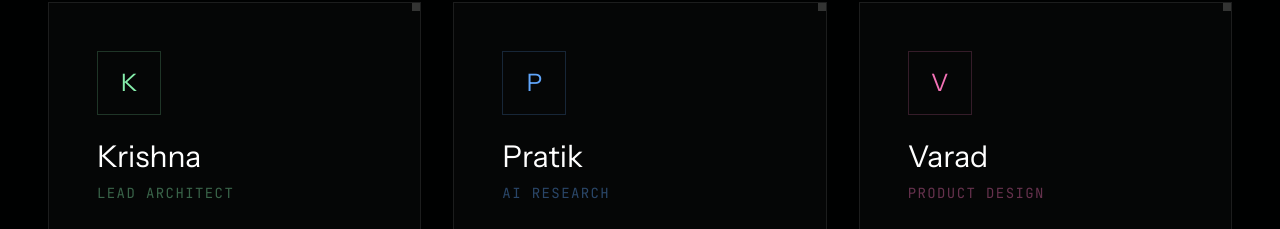
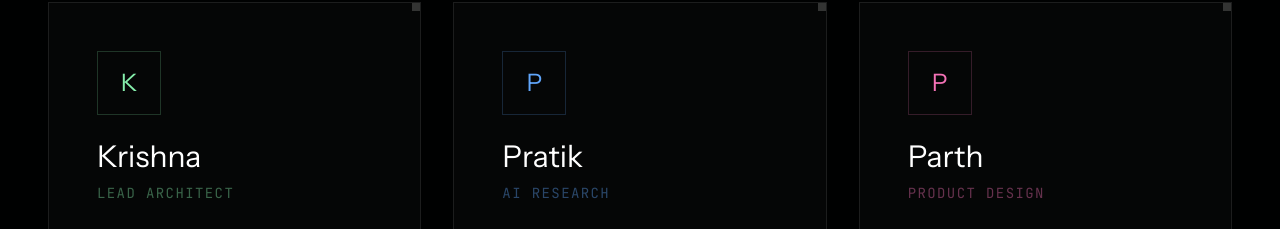
Before and after one commit to Editwithkrish/Metis-BuildShot, a Next.js app: page / in a window 1280 px wide. Shown: the part 11629-11858 px from the top of the page. Built offline with nearby package versions, Linux system fonts and the light colour scheme.

Commit message:
docs: update contributor name from Varad to Parth

```diff
--- a/components/landing/contributors-section.tsx
+++ b/components/landing/contributors-section.tsx
@@ -23,7 +23,7 @@ const contributors = [
     color: "#60a5fa"
   },
   {
-    name: "Varad",
+    name: "Parth",
     role: "Product Design",
     bio: "Crafting the high-fidelity user experience for healthcare accessibility.",
     github: "https://github.com",
```
Also changed, not shown: 2 other files (tests, documents, lock files or other folders).
